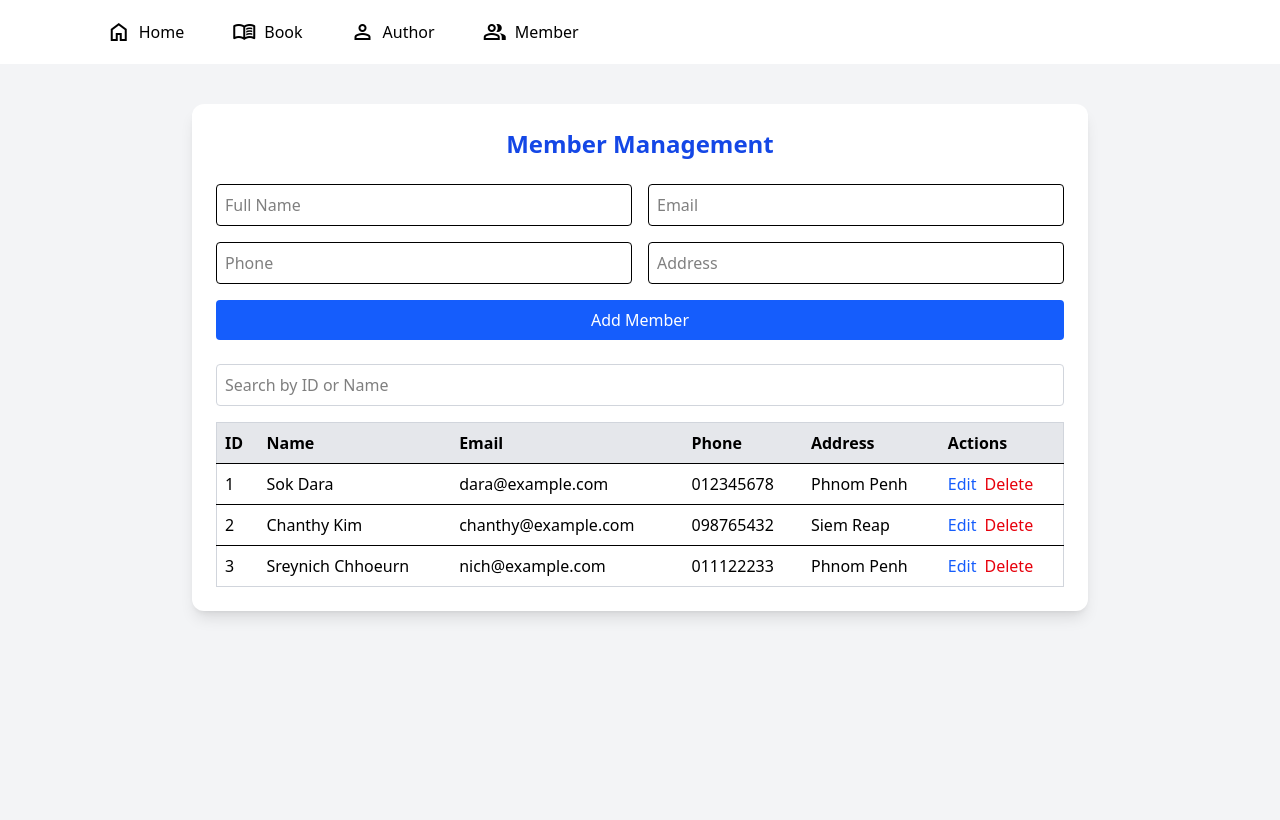
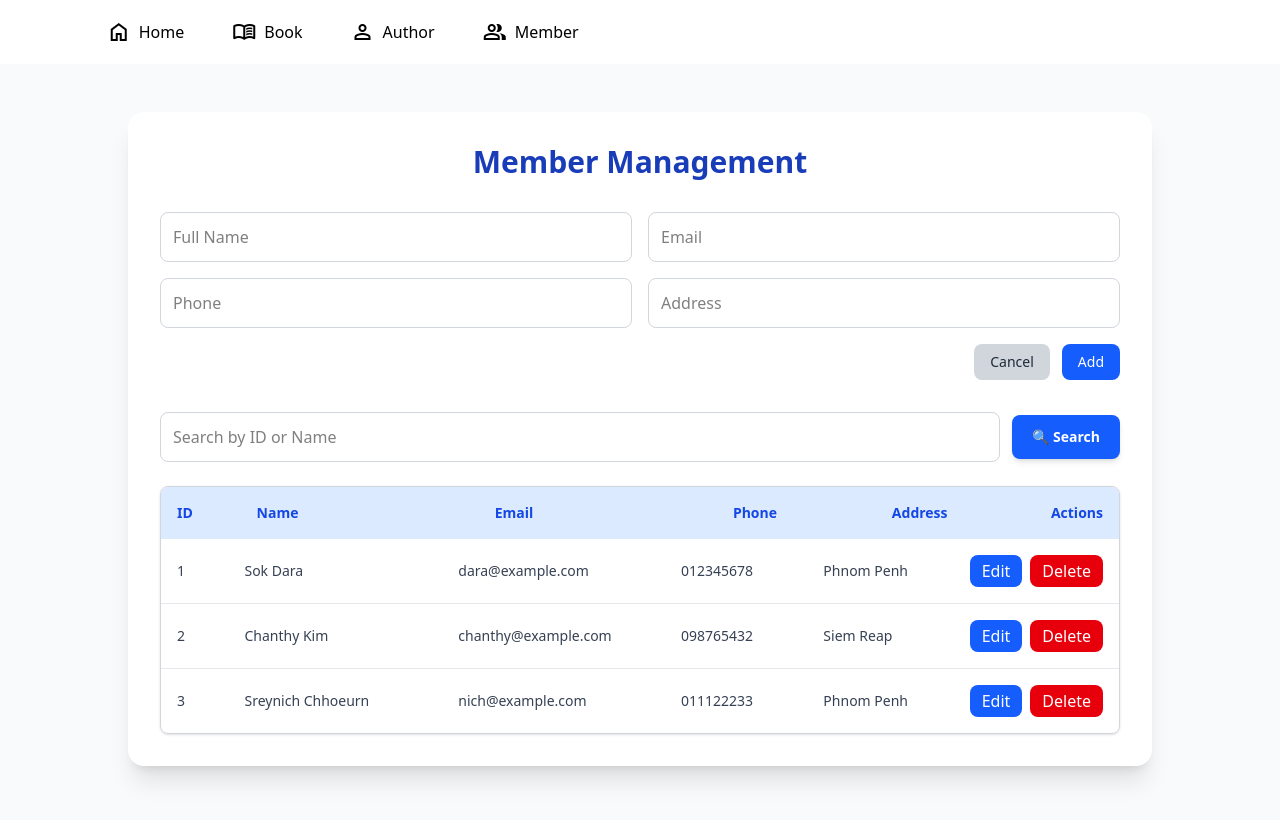
Before and after one commit to sonarykheang123/Project_Library_A4, a Vue app in the folder frontend/: page /member in a window 1280 px wide. Shown: the top 820 px of the page. Built offline with nearby package versions, Linux system fonts and the light colour scheme.

Commit message:
update style

```diff
--- a/frontend/src/pages/Memberpage.vue
+++ b/frontend/src/pages/Memberpage.vue
@@ -1,68 +1,109 @@
 <template>
-  <div class="min-h-screen bg-gray-100 py-10 px-4">
-    <div class="max-w-4xl mx-auto bg-white p-6 rounded-xl shadow-lg">
-      <h1 class="text-2xl font-bold mb-6 text-center text-blue-700">Member Management</h1>
+  <div class="min-h-screen bg-gray-50 py-12 px-4">
+    <div class="max-w-5xl mx-auto bg-white rounded-2xl shadow-xl p-8">
+      <!-- Header -->
+      <h1 class="text-3xl font-semibold text-blue-800 text-center mb-8">Member Management</h1>
 
       <!-- Add Member Form -->
-      <form @submit.prevent="addMember" class="mb-6 grid grid-cols-1 sm:grid-cols-2 gap-4">
-        <input v-model="newMember.name" placeholder="Full Name" required class="p-2 border rounded" />
-        <input v-model="newMember.email" placeholder="Email" required class="p-2 border rounded" />
-        <input v-model="newMember.phone" placeholder="Phone" required class="p-2 border rounded" />
-        <input v-model="newMember.address" placeholder="Address" required class="p-2 border rounded" />
-        <button type="submit" class="col-span-full bg-blue-600 text-white py-2 rounded hover:bg-blue-700">
-          Add Member
+      <form @submit.prevent="addMember" class="grid grid-cols-1 md:grid-cols-2 gap-4 mb-8">
+        <input v-model="newMember.name" placeholder="Full Name" required class="p-3 border border-gray-300 rounded-lg" />
+        <input v-model="newMember.email" placeholder="Email" required class="p-3 border border-gray-300 rounded-lg" />
+        <input v-model="newMember.phone" placeholder="Phone" required class="p-3 border border-gray-300 rounded-lg" />
+        <input v-model="newMember.address" placeholder="Address" required class="p-3 border border-gray-300 rounded-lg" />
+
+        <!-- Buttons aligned to right -->
+        <div class="md:col-span-2 flex justify-end gap-3">
+          <button type="button"
+                  @click="clearForm"
+                  class="bg-gray-300 text-gray-800 px-4 py-2 rounded-lg hover:bg-gray-400 transition text-sm">
+            Cancel
           </button>
+          <button type="submit"
+                  class="bg-blue-600 text-white px-4 py-2 rounded-lg hover:bg-blue-700 transition text-sm">
+            Add
+          </button>
+        </div>
       </form>
 
       <!-- Search -->
-      <input
-        v-model="searchQuery"
+      <div class="mb-6 flex gap-3 items-center">
+        <input v-model="searchQuery"
                placeholder="Search by ID or Name"
-        class="w-full mb-4 p-2 border border-gray-300 rounded focus:outline-none focus:ring-2 focus:ring-blue-500"
-      />
+               class="flex-1 p-3 border border-gray-300 rounded-lg focus:ring-2 focus:ring-blue-500" />
+        <button @click="searchAction"
+                class="bg-blue-600 text-white px-5 py-3 rounded-lg hover:bg-blue-700 transition font-semibold shadow-md text-sm">
+          🔍 Search
+        </button>
+      </div>
 
       <!-- Member Table -->
-      <table class="w-full border border-gray-300 rounded text-left">
-        <thead class="bg-gray-200">
+      <div class="overflow-x-auto rounded-lg border border-gray-300 shadow-sm">
+        <table class="min-w-full divide-y divide-gray-200 text-gray-700 table-fixed">
+          <thead class="bg-blue-100 sticky top-0 z-10">
             <tr>
-            <th class="p-2">ID</th>
-            <th class="p-2">Name</th>
-            <th class="p-2">Email</th>
-            <th class="p-2">Phone</th>
-            <th class="p-2">Address</th>
-            <th class="p-2">Actions</th>
+              <th class="w-1/12 p-4 text-left text-sm font-semibold text-blue-700">ID</th>
+              <th class="w-3/12 p-4 text-left text-sm font-semibold text-blue-700">Name</th>
+              <th class="w-3/12 p-4 text-left text-sm font-semibold text-blue-700">Email</th>
+              <th class="w-2/12 p-4 text-left text-sm font-semibold text-blue-700">Phone</th>
+              <th class="w-2/12 p-4 text-left text-sm font-semibold text-blue-700">Address</th>
+              <th class="w-1/12 p-4 text-left text-sm font-semibold text-blue-700">Actions</th>
             </tr>
           </thead>
-        <tbody>
-          <tr v-for="member in filteredMembers" :key="member.id" class="border-t hover:bg-gray-100">
+        </table>
+
+        <div class="max-h-60 overflow-y-auto">
+          <table class="min-w-full divide-y divide-gray-200 text-gray-700 table-fixed">
+            <tbody class="divide-y divide-gray-200">
+              <tr
+                v-for="member in filteredMembers"
+                :key="member.id"
+                :class="[
+                  editingId === member.id ? 'bg-yellow-50' : '',
+                  'hover:bg-blue-50 transition',
+                ]"
+              >
                 <template v-if="editingId === member.id">
-              <td>{{ member.id }}</td>
-              <td><input v-model="editMember.name" class="p-1 border rounded w-full" /></td>
-              <td><input v-model="editMember.email" class="p-1 border rounded w-full" /></td>
-              <td><input v-model="editMember.phone" class="p-1 border rounded w-full" /></td>
-              <td><input v-model="editMember.address" class="p-1 border rounded w-full" /></td>
-              <td>
-                <button @click="updateMember(member.id)" class="text-green-600">Save</button>
-                <button @click="cancelEdit" class="text-gray-500 ml-2">Cancel</button>
+                  <td class="w-1/12 p-4 whitespace-nowrap text-sm">{{ member.id }}</td>
+                  <td class="w-3/12 p-4 whitespace-nowrap"><input v-model="editMember.name" class="w-full p-2 border rounded-lg" /></td>
+                  <td class="w-3/12 p-4 whitespace-nowrap"><input v-model="editMember.email" class="w-full p-2 border rounded-lg" /></td>
+                  <td class="w-2/12 p-4 whitespace-nowrap"><input v-model="editMember.phone" class="w-full p-2 border rounded-lg" /></td>
+                  <td class="w-2/12 p-4 whitespace-nowrap"><input v-model="editMember.address" class="w-full p-2 border rounded-lg" /></td>
+                  <td class="w-1/12 p-4 whitespace-nowrap flex gap-2">
+                    <button @click="updateMember(member.id)"
+                            class="bg-green-600 text-white px-3 py-1 rounded-lg hover:bg-green-700 transition">
+                      Save
+                    </button>
+                    <button @click="cancelEdit"
+                            class="bg-gray-300 text-gray-700 px-3 py-1 rounded-lg hover:bg-gray-400 transition">
+                      Cancel
+                    </button>
                   </td>
                 </template>
                 <template v-else>
-              <td class="p-2">{{ member.id }}</td>
-              <td class="p-2">{{ member.name }}</td>
-              <td class="p-2">{{ member.email }}</td>
-              <td class="p-2">{{ member.phone }}</td>
-              <td class="p-2">{{ member.address }}</td>
-              <td class="p-2">
-                <button @click="startEdit(member)" class="text-blue-600">Edit</button>
-                <button @click="deleteMember(member.id)" class="text-red-600 ml-2">Delete</button>
+                  <td class="w-1/12 p-4 whitespace-nowrap text-sm">{{ member.id }}</td>
+                  <td class="w-3/12 p-4 whitespace-nowrap text-sm">{{ member.name }}</td>
+                  <td class="w-3/12 p-4 whitespace-nowrap text-sm">{{ member.email }}</td>
+                  <td class="w-2/12 p-4 whitespace-nowrap text-sm">{{ member.phone }}</td>
+                  <td class="w-2/12 p-4 whitespace-nowrap text-sm">{{ member.address }}</td>
+                  <td class="w-1/12 p-4 whitespace-nowrap flex gap-2">
+                    <button @click="startEdit(member)"
+                            class="bg-blue-600 text-white px-3 py-1 rounded-lg hover:bg-blue-700 transition">
+                      Edit
+                    </button>
+                    <button @click="deleteMember(member.id)"
+                            class="bg-red-600 text-white px-3 py-1 rounded-lg hover:bg-red-700 transition">
+                      Delete
+                    </button>
                   </td>
                 </template>
               </tr>
               <tr v-if="filteredMembers.length === 0">
-            <td colspan="6" class="text-center text-gray-500 p-4">No results found.</td>
+                <td colspan="6" class="text-center text-gray-500 p-6 text-sm">No members found.</td>
               </tr>
             </tbody>
           </table>
+        </div>
+      </div>
     </div>
   </div>
 </template>
@@ -79,23 +120,25 @@ const members = ref([
 const newMember = ref({ name: '', email: '', phone: '', address: '' })
 let nextId = members.value.length + 1
 
-const addMember = () => {
-  members.value.push({ id: nextId++, ...newMember.value })
-  newMember.value = { name: '', email: '', phone: '', address: '' }
-}
-
 const searchQuery = ref('')
 const filteredMembers = computed(() => {
-  const query = searchQuery.value.toLowerCase()
+  const q = searchQuery.value.toLowerCase()
   return members.value.filter(
-    m =>
-      m.name.toLowerCase().includes(query) ||
-      String(m.id).includes(query)
+    m => m.name.toLowerCase().includes(q) || String(m.id).includes(q)
   )
 })
 
 const editingId = ref(null)
 const editMember = ref({})
+
+const addMember = () => {
+  members.value.push({ id: nextId++, ...newMember.value })
+  clearForm()
+}
+
+const clearForm = () => {
+  newMember.value = { name: '', email: '', phone: '', address: '' }
+}
 
 const startEdit = (member) => {
   editingId.value = member.id
@@ -116,10 +159,16 @@ const updateMember = (id) => {
 }
 
 const deleteMember = (id) => {
+  if (confirm('Are you sure you want to delete this member?')) {
     members.value = members.value.filter(m => m.id !== id)
+  }
+}
+
+const searchAction = () => {
+  alert('Search triggered! (Optional)')
 }
 </script>
 
 <style scoped>
-/* optional custom styles */
+/* Tailwind manages styling */
 </style>
```
Lines whose indentation alone changed are shown as unchanged.
